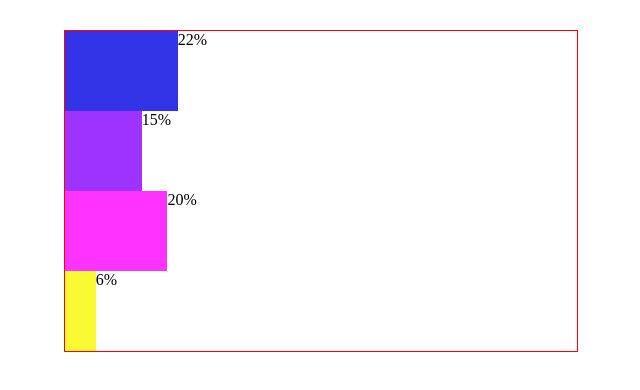
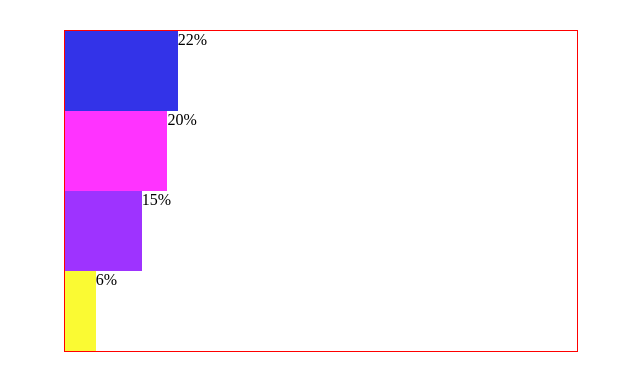
Before and after one commit to chentongxiang/paimingtexiao, a plain HTML site: page jindutiao/index.html in a window 1280 px wide. Shown: the whole page, without its empty margins (327-967 px from the left). Drawn offline with Linux system fonts and the light colour scheme.

Commit message:
做成插件

```diff
--- a/jindutiao/index.html
+++ b/jindutiao/index.html
@@ -6,51 +6,17 @@
 
 <meta charset="utf-8">
 
-<title>简单的jquery进度条</title>
+<title>排名特效</title>
 
 <script type="text/javascript" src="jquery.js"></script>
+<script type="text/javascript" src="special_bar_chart.js"></script>
 
 </head>
 
 <body>
 
+<style>
 
-
-<style>
-@-webkit-keyframes dowm {
-      from {
-        position: relative;
-        top: 0;
-      }
-
-      to {
-       position: relative;
-       top: 50px;
-      }
-}
-@-webkit-keyframes up {
-  from {
-    position: relative;
-    top: 0;
-  }
-
-  to {
-   position: relative;
-   top: -50px;
-  }
-}
-.dowm{
--webkit-animation: dowm 1s linear;
-animation: dowm 1s linear;
--webkit-animation-fill-mode: both;
-animation-fill-mode: both;
-}
-.up{
--webkit-animation: up 1s linear;
-animation: up 1s linear;
--webkit-animation-fill-mode: both;
-animation-fill-mode: both;
-}
 body,html{
 	width:100%;
 	height:100%;
@@ -69,147 +35,11 @@ body,html{
     </div>
 
 </div>
+
 <script>
 
-function getId(length) {
-       return Number(Math.random().toString().substr(3,length) + Date.now()).toString(36);
-}
-function EchartObj(domId,option){
-	this.domId = domId;
-	this.$domId = $("#"+domId);
-	this.domWidth = this.$domId.width();
-	this.domHeight = this.$domId.height();
-	this.option = option;
-	this.data = option.data?option.data:[];
-	this.color = option.color?option.color:["#8600FF","#FF00FF","#0000E3","#F9F900","#FF5809","#00FFFF","#B87070","#A5A552","#73BF00","#00DB00"];
-	this.arrObj = [];
-	this.childrenHeight = this.domHeight/this.data.length;
-}
 
-EchartObj.prototype ={
-	constructor:EchartObj,
-	createBarobj:function(){
-		if(this.data){
-			console.log(this.childrenHeight)
-			$.each(this.data,(i,v)=>{
-				var barDomId = getId(8);
-				$("#"+this.domId).append("<div id="+barDomId+" class="+barDomId+">" +
-        			"<div class=''></div>" +
-        			"<span class=''></span>" +
-        			" </div>"
-    			);
-    			$("#"+barDomId).css({
-    				"width":"100%",
-					"height": this.childrenHeight+"px",
-					"display": "flex",
-					"justify-content": "left",
-					// "margin":"20px",
-					"position":"absolute",
-					"top": this.childrenHeight*i+"px"
-    			})
-    			$("#"+barDomId+" div:eq(0)").css({
-    				"width":"0px",
-    				"height":this.childrenHeight+"px",
-    				"text-align":"center",
-					"font-family":"Tahoma",
-					"font-size":"18px",
-					"line-height":this.childrenHeight+"px",
-					"background-color": this.color[i],
-					"opacity":"0.8"
-    			})
-    			var barObj = new BarObj(barDomId,v,this.childrenHeight);
-    			console.log(barObj.rank)
-				barObj.setSpeed();
-				this.arrObj.push(barObj);
-			})
-		}
-	}
-}
-var option = {
-	data:[[10,50],[20,30],[20,40],[5,20]],
-	color:["#8600FF","#FF00FF","#0000E3","#F9F900","#FF5809","#00FFFF","#B87070","#A5A552","#73BF00","#00DB00"]
-}
-
-
-function BarObj(barDomId,data,height) {
-    this.barDomId = barDomId;
-    this.num = parseInt(data[0]);
-    this._num = parseInt(data[0]);
-    this.endData = parseInt(data[1]);
-    this.height = height ;
-    this.top = $("#"+this.barDomId).position().top;
-    this.rank = this.top/this.height;
-    this.interval = 30/(parseInt(data[1]) - parseInt(data[0]));
-    this.timmer=null;
-}
-BarObj.prototype={
-    constructor:BarObj,
-    setTop :function (topNum) {
-        $('#'+this.barDomId).animate({
-              top: topNum+'px'
-            },1000
-        );
-    },
-    add:function(i){
-        var $aa =$("#"+this.barDomId).find("div:eq(0)");
-		$aa.css("width",i+"%");
-		$("#"+this.barDomId).find("span:eq(0)").html(i+"%")
-	},
-	setSpeed:function(){
-		if(this.num>=this.endData){
-			clearInterval(this.timmer)
-
-		}else{
-		  this.timmer =setInterval(()=>{
-		  		this.add(this.num);
-		    	this.num++;
-		    	if(this.num>this.endData){
-		    		clearInterval(this.timmer)
-		    	}
-		  },parseInt(this.interval*1000))
-
-		}
-	}
-}
-
-var echartObj = new EchartObj("tbox",option);
-echartObj.createBarobj();
-
-
-var arrObj = echartObj.arrObj;
-for (let i in arrObj) {
-    	if(typeof arrObj[i].num === 'number'){
-			Object.defineProperty(arrObj[i], "num",{
-			    set: function (value) {
-			       if(arrObj[i]._num != value){
-			        	arrObj[i]._num= value;
-			        	if(arrObj[i].rank>=1){
-			        		$.each(arrObj,function(j,v){
-			        			if(arrObj[i].rank-arrObj[j].rank==1){
-			        				if(arrObj[i]._num > arrObj[j]._num){
-			        					var temp = arrObj[i].rank;
-			        					arrObj[i].rank = arrObj[j].rank;
-			        					arrObj[j].rank = temp;
-			        					arrObj[i].top = arrObj[i].top-arrObj[i].height;
-			        					arrObj[i].setTop(arrObj[i].top)
-			        					arrObj[j].top = arrObj[j].top+arrObj[j].height
-			        					arrObj[j].setTop(arrObj[j].top)
-			        				}
-			        			}
-			        		})
-			        	}
-			    	}
-			     //    bibdui(variableObj._data, i);
-			    	// }
-			    },
-			    get:function(){
-			    	return arrObj[i]._num;
-			    }
-
-			});
-
-    	}
-    }
+	$("#tbox").specialBarChart();
 
 
 </script>
--- /dev/null
+++ b/jindutiao/special_bar_chart.js
@@ -0,0 +1,157 @@
+;(function($){
+
+	function getId(length) {
+	       return Number(Math.random().toString().substr(3,length) + Date.now()).toString(36);
+	}
+	function EchartObj(element,option){
+		this.element = element;
+		this.$element = $(element)
+		this.domWidth = this.$element.width();
+		this.domHeight = this.$element.height();
+		this.option = option;
+		this.data = option.data?option.data:[];
+		this.color = option.color?option.color:["#8600FF","#FF00FF","#0000E3","#F9F900","#FF5809","#00FFFF","#B87070","#A5A552","#73BF00","#00DB00"];
+		this.arrObj = [];
+		this.childrenHeight = this.domHeight/this.data.length;
+		this.createBarobj();
+		this.monitorChange();
+	}
+
+	EchartObj.prototype ={
+		constructor:EchartObj,
+		createBarobj:function(){
+			if(this.data){
+				$.each(this.data,(i,v)=>{
+					var barDomId = getId(8);
+					this.$element.append("<div id="+barDomId+" class="+barDomId+">" +
+	        			"<div class=''></div>" +
+	        			"<span class=''></span>" +
+	        			" </div>"
+	    			);
+	    			$("#"+barDomId).css({
+	    				"width":"100%",
+						"height": this.childrenHeight+"px",
+						"display": "flex",
+						"justify-content": "left",
+						// "margin":"20px",
+						"position":"absolute",
+						"top": this.childrenHeight*i+"px"
+	    			})
+	    			$("#"+barDomId+" div:eq(0)").css({
+	    				"width":"0px",
+	    				"height":this.childrenHeight+"px",
+	    				"text-align":"center",
+						"font-family":"Tahoma",
+						"font-size":"18px",
+						"line-height":this.childrenHeight+"px",
+						"background-color": this.color[i],
+						"opacity":"0.8"
+	    			})
+	    			var barObj = new BarObj(barDomId,v,this.childrenHeight);
+					barObj.setSpeed();
+					this.arrObj.push(barObj);
+				})
+			}
+		},
+		monitorChange:function(){
+			var arrObj = this.arrObj;
+			for (let i in arrObj) {
+		    	if(typeof arrObj[i].num === 'number'){
+					Object.defineProperty(arrObj[i], "num",{
+					    set: function (value) {
+					       if(arrObj[i]._num != value){
+					        	arrObj[i]._num= value;
+					        	if(arrObj[i].rank>=1){
+					        		$.each(arrObj,function(j,v){
+					        			if(arrObj[i].rank-arrObj[j].rank==1){
+					        				if(arrObj[i]._num > arrObj[j]._num){
+					        					var temp = arrObj[i].rank;
+					        					arrObj[i].rank = arrObj[j].rank;
+					        					arrObj[j].rank = temp;
+					        					arrObj[i].top = arrObj[i].top-arrObj[i].height;
+					        					arrObj[i].setTop(arrObj[i].top)
+					        					arrObj[j].top = arrObj[j].top+arrObj[j].height
+					        					arrObj[j].setTop(arrObj[j].top)
+					        				}
+					        			}else if(arrObj[i].rank-arrObj[j].rank==-1){
+												if(arrObj[i]._num < arrObj[j]._num){
+					        					var temp = arrObj[i].rank;
+					        					arrObj[i].rank = arrObj[j].rank;
+					        					arrObj[j].rank = temp;
+					        					arrObj[i].top = arrObj[i].top+arrObj[j].height;
+					        					arrObj[i].setTop(arrObj[i].top)
+					        					arrObj[j].top = arrObj[j].top-arrObj[i].height
+					        					arrObj[j].setTop(arrObj[j].top)
+					        				}
+					        			}
+					        		})
+					        	}
+					    	}
+					    },
+					    get:function(){
+					    	return arrObj[i]._num;
+					    }
+
+					});
+
+		    	}
+	    	}
+		}
+	}
+
+	function BarObj(barDomId,data,height) {
+	    this.barDomId = barDomId;
+	    this.num = parseInt(data[0]);
+	    this._num = parseInt(data[0]);
+	    this.endData = parseInt(data[1]);
+	    this.height = height ;
+	    this.top = $("#"+this.barDomId).position().top;
+	    this.rank = this.top/this.height;
+	    this.interval = 30/(parseInt(data[1]) - parseInt(data[0]));
+	    this.timmer=null;
+	}
+	BarObj.prototype={
+	    constructor:BarObj,
+	    setTop :function (topNum) {
+	        $('#'+this.barDomId).animate({
+	              top: topNum+'px'
+	            },1000
+	        );
+	    },
+	    add:function(i){
+	        var $aa =$("#"+this.barDomId).find("div:eq(0)");
+			$aa.css("width",i+"%");
+			$("#"+this.barDomId).find("span:eq(0)").html(i+"%")
+		},
+		setSpeed:function(){
+			if(this.num>=this.endData){
+				clearInterval(this.timmer)
+
+			}else{
+			  this.timmer =setInterval(()=>{
+			  		this.add(this.num);
+			    	this.num++;
+			    	if(this.num>this.endData){
+			    		clearInterval(this.timmer)
+			    	}
+			  },parseInt(this.interval*1000))
+
+			}
+		}
+	}
+	$.fn.specialBarChart=function (options) {
+
+        var defaults={
+				data:[[10,50],[20,30],[20,40],[5,20]],
+				color:["#8600FF","#FF00FF","#0000E3","#F9F900","#FF5809","#00FFFF","#B87070","#A5A552","#73BF00","#00DB00"]
+		};
+
+        var endOptions=$.extend(defaults,options);
+
+        return this.each(function () {
+            if (!$.data(this, 'echartObj')) {
+            	$.data(this, 'echartObj', new EchartObj(this, endOptions));
+        	}
+        });
+	};
+})(jQuery);
```
Also changed, not shown: jindutiao/special_bar_chart.css (added, +34 -0 lines).
